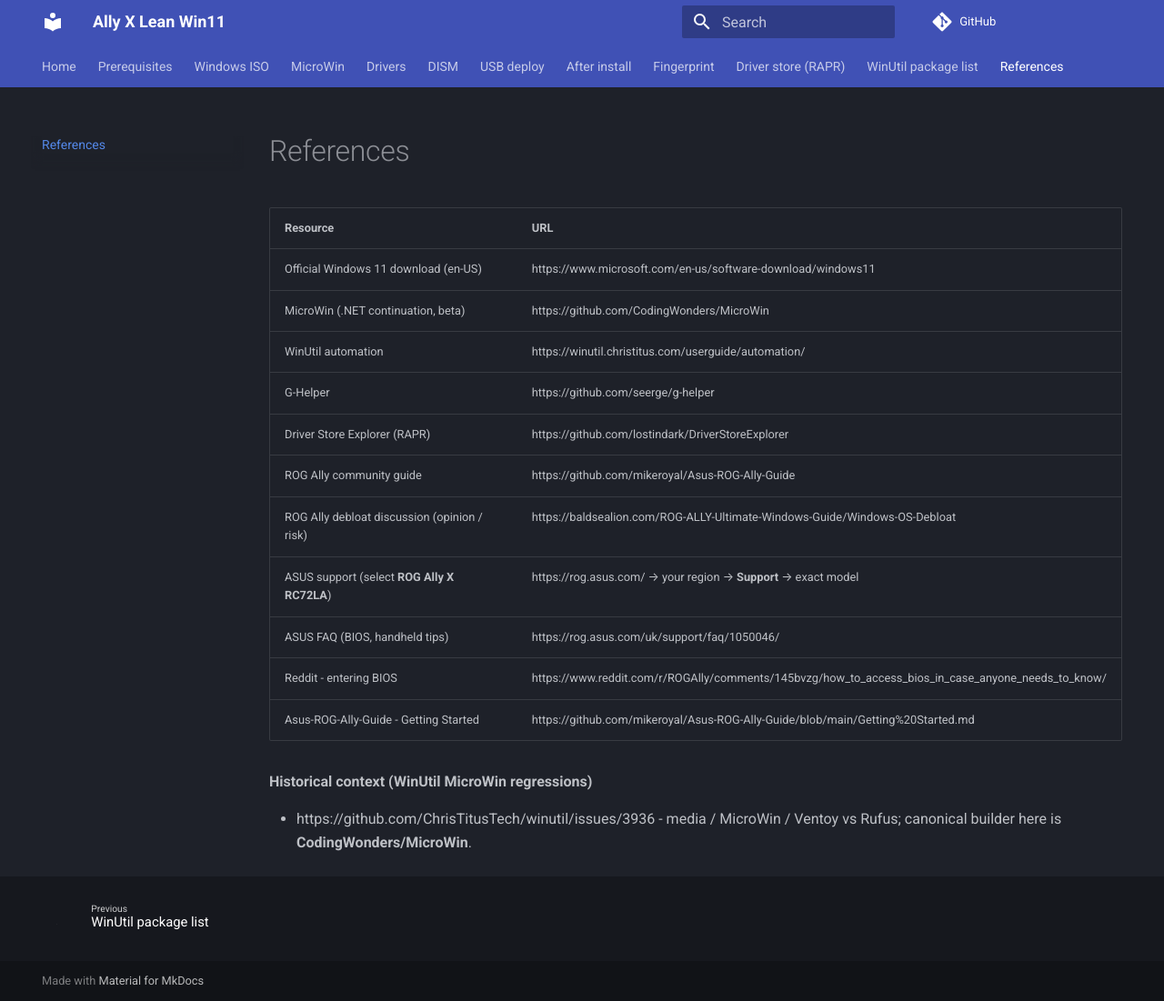
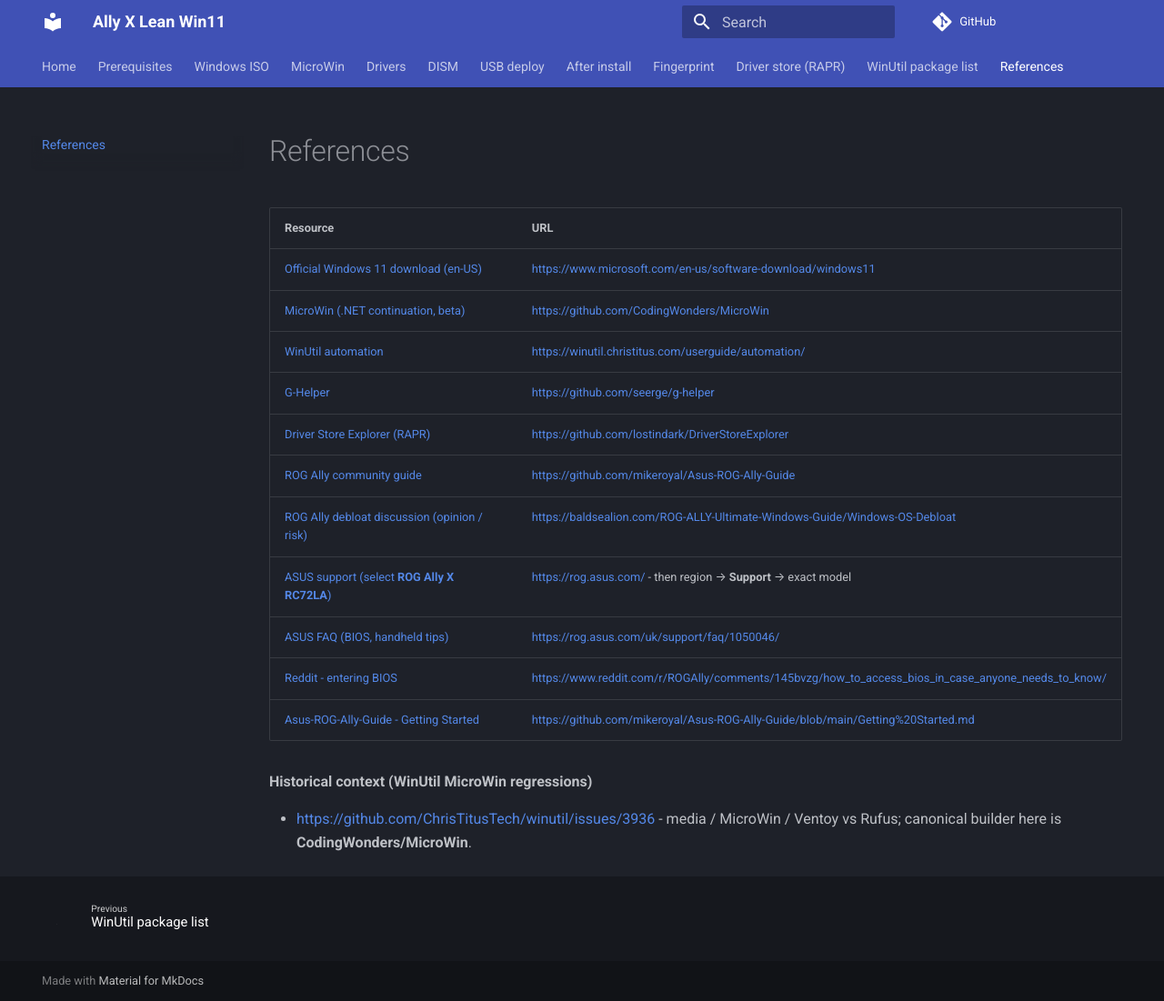
Before and after one commit to emilwojcik93/rog-allyx-rc72la-win11-manual, an MkDocs documentation site: the page built from docs/references.md, in a window 1280 px wide and 1101 px high. Shown: the whole window at 91% size. Built offline with MkDocs 1.6.1 and Material for MkDocs 9.7.7, drawn with Linux system fonts in a browser that asks for light colours; comment, search, counter and statistics services are not loaded.

Commit message:
References: add Markdown hyperlinks to table and footnote
Co-authored-by: Cursor <cursoragent@cursor.com>

```diff
--- a/docs/references.md
+++ b/docs/references.md
@@ -2,18 +2,18 @@
 
 | Resource | URL |
 |----------|-----|
-| Official Windows 11 download (en-US) | https://www.microsoft.com/en-us/software-download/windows11 |
-| MicroWin (.NET continuation, beta) | https://github.com/CodingWonders/MicroWin |
-| WinUtil automation | https://winutil.christitus.com/userguide/automation/ |
-| G-Helper | https://github.com/seerge/g-helper |
-| Driver Store Explorer (RAPR) | https://github.com/lostindark/DriverStoreExplorer |
-| ROG Ally community guide | https://github.com/mikeroyal/Asus-ROG-Ally-Guide |
-| ROG Ally debloat discussion (opinion / risk) | https://baldsealion.com/ROG-ALLY-Ultimate-Windows-Guide/Windows-OS-Debloat |
-| ASUS support (select **ROG Ally X RC72LA**) | https://rog.asus.com/ → your region → **Support** → exact model |
-| ASUS FAQ (BIOS, handheld tips) | https://rog.asus.com/uk/support/faq/1050046/ |
-| Reddit - entering BIOS | https://www.reddit.com/r/ROGAlly/comments/145bvzg/how_to_access_bios_in_case_anyone_needs_to_know/ |
-| Asus-ROG-Ally-Guide - Getting Started | https://github.com/mikeroyal/Asus-ROG-Ally-Guide/blob/main/Getting%20Started.md |
+| [Official Windows 11 download (en-US)](https://www.microsoft.com/en-us/software-download/windows11) | [https://www.microsoft.com/en-us/software-download/windows11](https://www.microsoft.com/en-us/software-download/windows11) |
+| [MicroWin (.NET continuation, beta)](https://github.com/CodingWonders/MicroWin) | [https://github.com/CodingWonders/MicroWin](https://github.com/CodingWonders/MicroWin) |
+| [WinUtil automation](https://winutil.christitus.com/userguide/automation/) | [https://winutil.christitus.com/userguide/automation/](https://winutil.christitus.com/userguide/automation/) |
+| [G-Helper](https://github.com/seerge/g-helper) | [https://github.com/seerge/g-helper](https://github.com/seerge/g-helper) |
+| [Driver Store Explorer (RAPR)](https://github.com/lostindark/DriverStoreExplorer) | [https://github.com/lostindark/DriverStoreExplorer](https://github.com/lostindark/DriverStoreExplorer) |
+| [ROG Ally community guide](https://github.com/mikeroyal/Asus-ROG-Ally-Guide) | [https://github.com/mikeroyal/Asus-ROG-Ally-Guide](https://github.com/mikeroyal/Asus-ROG-Ally-Guide) |
+| [ROG Ally debloat discussion (opinion / risk)](https://baldsealion.com/ROG-ALLY-Ultimate-Windows-Guide/Windows-OS-Debloat) | [https://baldsealion.com/ROG-ALLY-Ultimate-Windows-Guide/Windows-OS-Debloat](https://baldsealion.com/ROG-ALLY-Ultimate-Windows-Guide/Windows-OS-Debloat) |
+| [ASUS support (select **ROG Ally X RC72LA**)](https://rog.asus.com/) | [https://rog.asus.com/](https://rog.asus.com/) - then region → **Support** → exact model |
+| [ASUS FAQ (BIOS, handheld tips)](https://rog.asus.com/uk/support/faq/1050046/) | [https://rog.asus.com/uk/support/faq/1050046/](https://rog.asus.com/uk/support/faq/1050046/) |
+| [Reddit - entering BIOS](https://www.reddit.com/r/ROGAlly/comments/145bvzg/how_to_access_bios_in_case_anyone_needs_to_know/) | [https://www.reddit.com/r/ROGAlly/comments/145bvzg/how_to_access_bios_in_case_anyone_needs_to_know/](https://www.reddit.com/r/ROGAlly/comments/145bvzg/how_to_access_bios_in_case_anyone_needs_to_know/) |
+| [Asus-ROG-Ally-Guide - Getting Started](https://github.com/mikeroyal/Asus-ROG-Ally-Guide/blob/main/Getting%20Started.md) | [https://github.com/mikeroyal/Asus-ROG-Ally-Guide/blob/main/Getting%20Started.md](https://github.com/mikeroyal/Asus-ROG-Ally-Guide/blob/main/Getting%20Started.md) |
 
 **Historical context (WinUtil MicroWin regressions)**
 
-- https://github.com/ChrisTitusTech/winutil/issues/3936 - media / MicroWin / Ventoy vs Rufus; canonical builder here is **CodingWonders/MicroWin**.
+- [https://github.com/ChrisTitusTech/winutil/issues/3936](https://github.com/ChrisTitusTech/winutil/issues/3936) - media / MicroWin / Ventoy vs Rufus; canonical builder here is **CodingWonders/MicroWin**.
```
